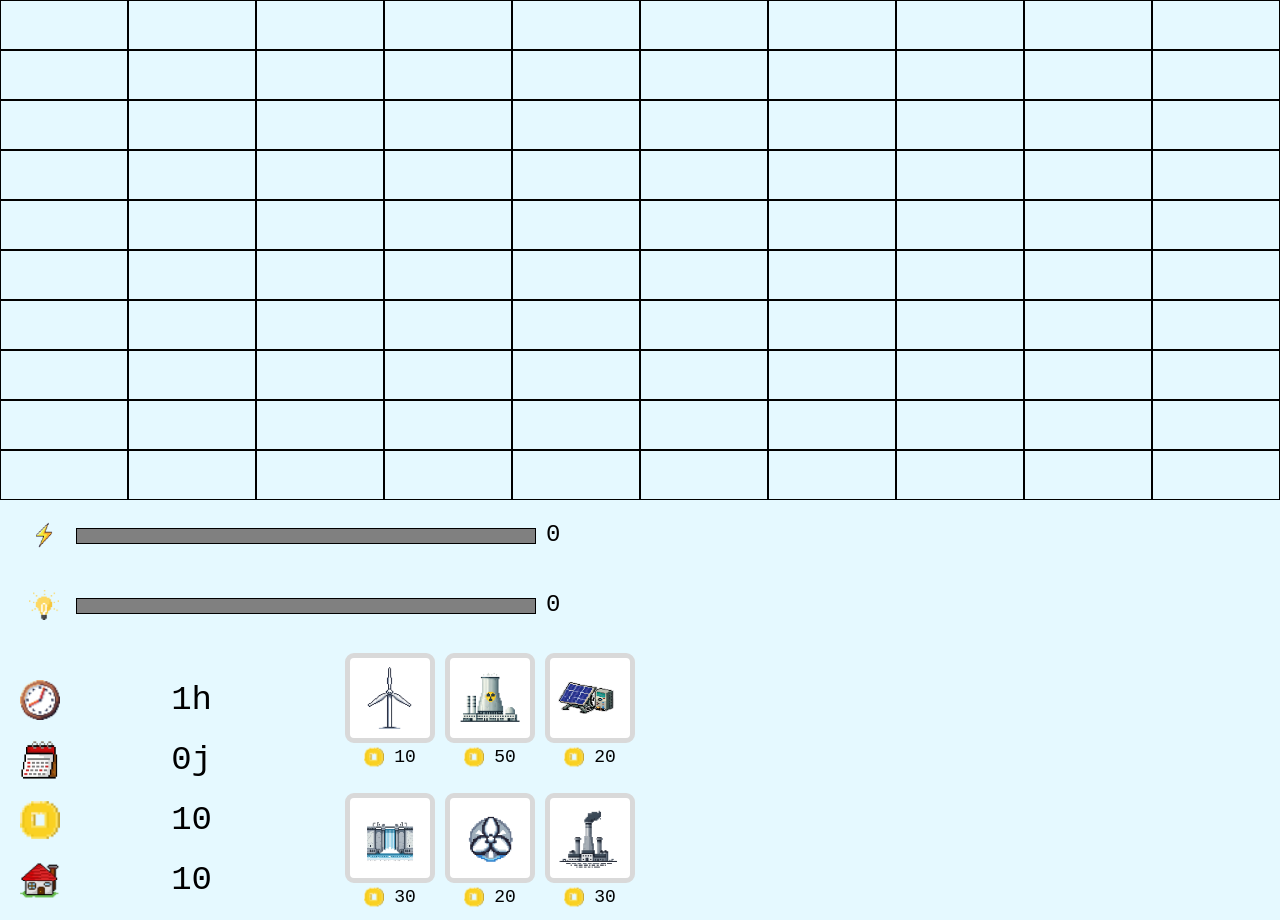
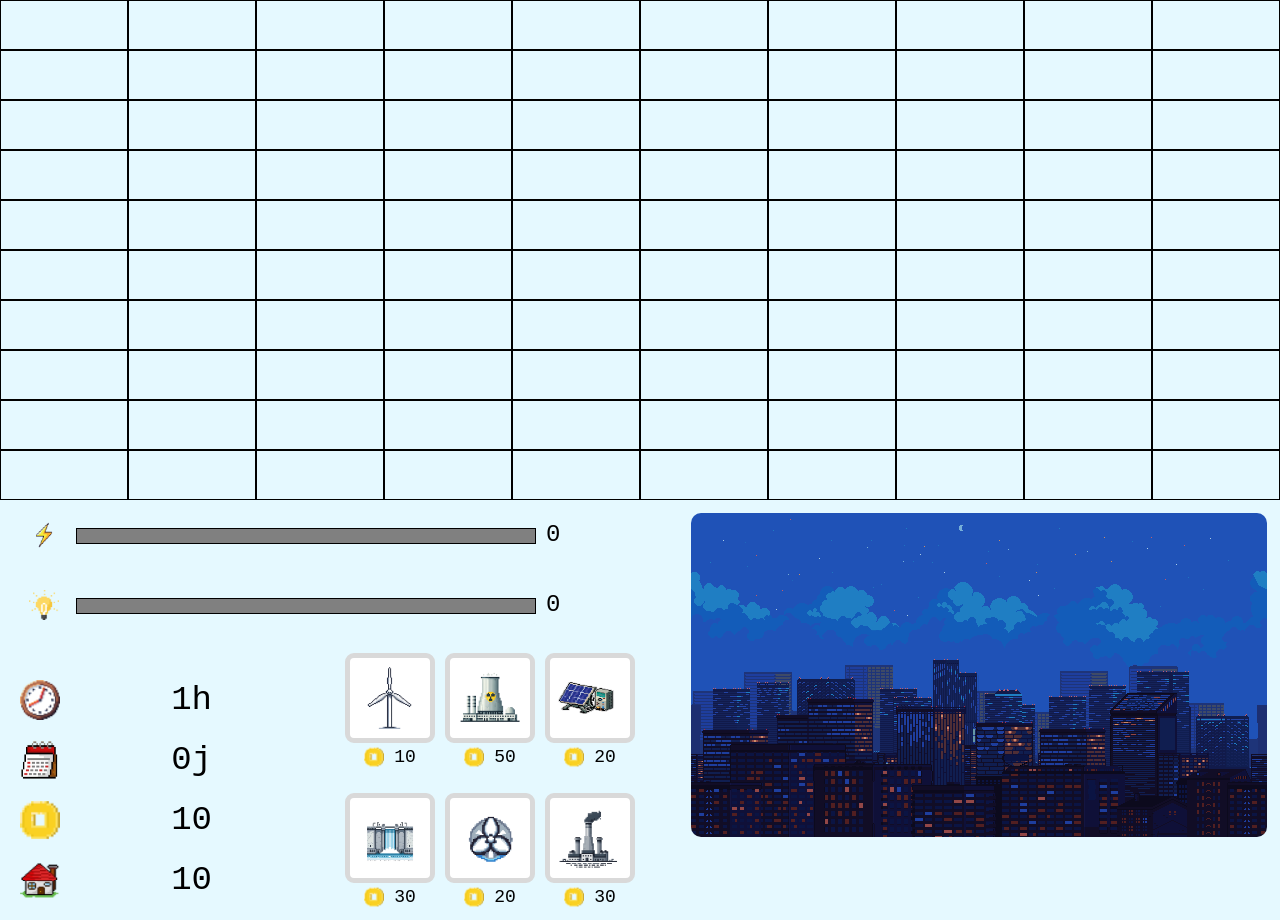
Before and after one commit to sepios87/Power-city, a website built with Vite: page index.html in a window 1280 px wide. Built offline with nearby package versions, Linux system fonts and the light colour scheme.

Commit message:
Add affichage village

```diff
--- a/index.html
+++ b/index.html
@@ -60,7 +60,7 @@
         <ul id="items" class="items"></ul>
       </div>
     </section>
-    <img class="">
+    <img class="image-village" src="./public/assets/city/night_city.png" id="image-village">
   </main>
 
   <script type="module" src="/src/main.ts"></script>
--- a/src/repositories/hud.ts
+++ b/src/repositories/hud.ts
@@ -23,6 +23,8 @@ export class HudRepository {
     // Set visual coins
     public setVisualTime(times: number) {
         document.getElementById("game-data-time")!.innerText = `${times}h`;
+
+        this.setVisualImage(times);
     }
 
     // setVisualPowerDelivered
@@ -51,4 +53,22 @@ export class HudRepository {
         document.getElementById("game-data-number-citizens")!.innerText = citizens.toString();
     }
 
+    // SetVisualImage
+    public setVisualImage(times: number) {
+        let img = "assets/night_city.png";
+
+        if(times < 6 ){
+            img = "assets/city/night_city.png";
+        }else if(times <= 10) {
+            img = "assets/city/morning_city.png";
+        } else if(times <= 18) {
+            img = "assets/city/day_city.png";
+        }else if(times <= 22) {
+            img = "assets/city/sunset_city.png";
+        }else{
+            img = "assets/city/night_city.png";
+        }
+
+        document.getElementById("image-village")!.setAttribute("src", img);
+    }
 }
--- a/src/styles/gameContext.scss
+++ b/src/styles/gameContext.scss
@@ -79,3 +79,10 @@
 .power-needed{
     @include progressBar($color-red);
 }
+
+.image-village{
+    width: 45%;
+    height: 90%;
+    border-radius: 10px;
+    margin: 1%;
+}
```
